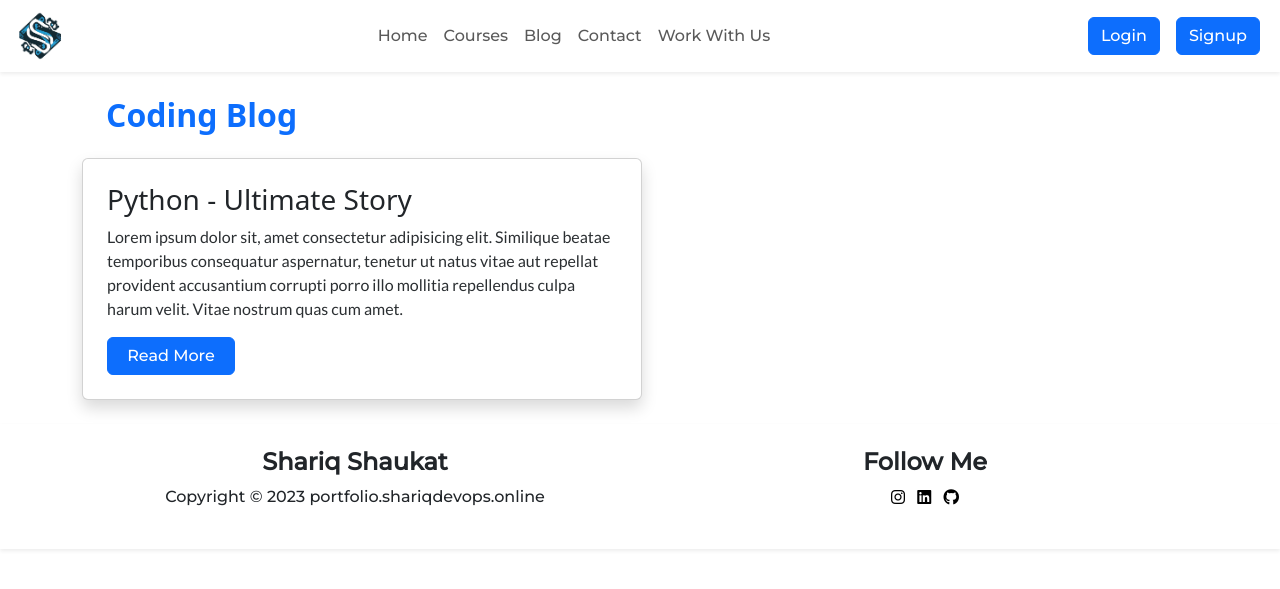
After one commit to shariqazeem/djangoblog, a Django app: page /blog/ in a window 1280 px wide. The commit adds this page. Shown: the top 589 px of the page. Run offline with Django 4.2, Linux system fonts and the light colour scheme; some web fonts are replaced.

Commit message:
added blog section url and volume for media dir

```diff
--- a/myproject/docker-compose.yaml
+++ b/myproject/docker-compose.yaml
@@ -15,3 +15,4 @@ services:
       - "80:8000"
     volumes:
       - ./db.sqlite3:/app/db.sqlite3
+      - ./media:/app/media
--- a/myproject/myapp/templates/base.html
+++ b/myproject/myapp/templates/base.html
@@ -46,7 +46,7 @@
                 <a class="nav-link" href="{% url 'courses' %}" style="font-family: 'Montserrat', sans-serif;">Courses</a>
               </li>
               <li class="nav-item">
-                <a class="nav-link" href="#" style="font-family: 'Montserrat', sans-serif;">Blog</a>
+                <a class="nav-link" href="{% url 'blog' %}" style="font-family: 'Montserrat', sans-serif;">Blog</a>
               </li>
               <li class="nav-item">
                 <a class="nav-link" href="{% url 'contact' %}" style="font-family: 'Montserrat', sans-serif;">Contact</a>
--- /dev/null
+++ b/myproject/myapp/templates/blog.html
@@ -0,0 +1,24 @@
+{% extends 'base.html' %}
+{% block title %}Learn to Automate Systems - Shariq Shaukat{% endblock title %}
+{% block body %}
+{% load static %}
+
+<div class="container">
+<h2 class="fs-2 text-primary fw-semibold m-4">Coding Blog</h2>
+<div class="row">
+    <div class="mb-4">
+        <div class="card shadow p-4" style="width: 35rem;">
+            <!-- Card content goes here -->
+            <h3>Python - Ultimate Story</h3>
+            <p class="card-text text-secondary-emphasis fw-medium" style="font-family: 'Lato', sans-serif;">Lorem ipsum dolor sit, amet consectetur adipisicing elit. Similique beatae temporibus consequatur aspernatur, tenetur ut natus vitae aut repellat provident accusantium corrupti porro illo mollitia repellendus culpa harum velit. Vitae nostrum quas cum amet.</p>
+
+            <a href="#" type="button" class="btn btn-primary" style="font-family: 'Montserrat', sans-serif; width: 8rem;">Read More</a>
+        </div>
+
+    </div>
+</div>
+</div>
+</div>
+
+
+{% endblock body %}
--- a/myproject/myapp/views.py
+++ b/myproject/myapp/views.py
@@ -167,3 +167,7 @@ def apply_now(request):
     else:
         form = ApplicantForm()
     return render(request, 'workwithus.html', {'form': form})
+
+
+def BlogPage(request):
+    return render(request, 'blog.html')
--- a/myproject/myproject/urls.py
+++ b/myproject/myproject/urls.py
@@ -38,6 +38,9 @@ urlpatterns = [
     path('video_detail/<int:video_id>/', views.video_detail, name='video_detail'),
     path('workwithus/', views.WorkWithUsPage, name='workwithus'),
     path('apply/', views.apply_now, name='apply_now'),
+    path('blog/', views.BlogPage, name='blog'),
+
+
     path('sitemap.xml', TemplateView.as_view(template_name="sitemap.xml", content_type="text/xml")),
 
 
```
Also changed, not shown: myproject/course_images/1_intro_to_devops.png (deleted).
